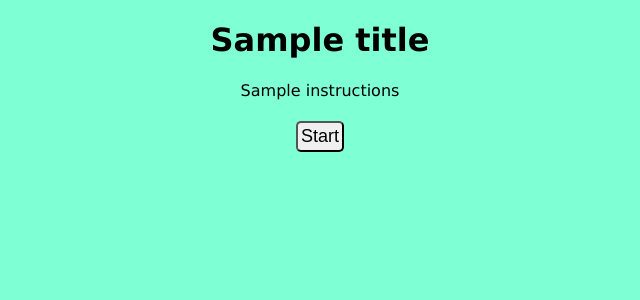
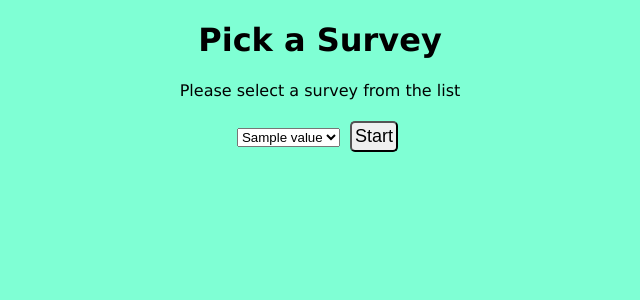
Before and after one commit to lauramoon/flask-survey, a Flask app: template templates/index.html in a window 1280 px wide. Shown: the top 300 px of the page, without its empty margins (320-960 px from the left). Run offline with Flask 2, Linux system fonts and the light colour scheme; the template is opened without the code that fills it: most values are stand-ins (such as "Sample title", 1, 10 or a date in 2020).

Commit message:
add sessions, survey selection, comments

```diff
--- a/app.py
+++ b/app.py
@@ -1,7 +1,7 @@
 from flask import Flask, request, render_template, redirect, jsonify
 from flask_debugtoolbar import DebugToolbarExtension
-from flask import flash
-from surveys import satisfaction_survey
+from flask import flash, session
+from surveys import surveys
 
 app = Flask(__name__)
 
@@ -14,38 +14,75 @@ counter = {0: 0}
 
 @app.route('/')
 def survey_start():
-    counter[0] = 0
-    del response[:]
-    title = satisfaction_survey.title
-    instructions = satisfaction_survey.instructions
-    return render_template("index.html", title=title, instructions=instructions)
+    """show survey selection form"""
+    return render_template("index.html", surveys=surveys)
+
+@app.route('/survey_info', methods=['POST'])
+def survey_info():
+    """get selected survey and store in flask session"""
+    session['survey_key'] = request.form["survey"]
+    return redirect('/start')
+
+@app.route('/start')
+def show_start():
+    """ show starting info for selected survey"""
+    survey_key = session.get('survey_key', 'none')
+    if survey_key != 'none':
+        title = surveys[survey_key].title
+        instructions = surveys[survey_key].instructions
+        return render_template("start.html", title=title, instructions=instructions)
+    else:
+        return render_template('index.html')
+
+@app.route('/start_survey', methods=['POST'])
+def track_survey():
+    """reset response list, redirect to first question"""
+    session['response'] = []
+    return redirect('questions/0')
 
 @app.route('/questions/<int:num>')
 def serve_question(num):
-    if num == counter[0]:
-        question_class = satisfaction_survey.questions[num]
-        question = question_class.question
-        choices = question_class.choices
-        return render_template("question.html", question=question, choices=choices)
+    """serve the next question in the survey"""
+    resp_count = len(session['response'])
+    survey = surveys[session['survey_key']]
+
+    # make sure that the question requested matches the one expected
+    if num == resp_count:
+        question_class = survey.questions[num]
+        return render_template("question.html", question=question_class, num=num)
     else:
-        if counter[0] >= len(satisfaction_survey.questions):
+        if resp_count >= len(survey.questions):
             flash('You have completed the survey. There are no more questions to answer')
             return redirect('/thankyou')
         else:
             flash('You are attempting at access an inaccessible question. Please answer the quesiton below.')
-            return redirect(f'/questions/{counter[0]}')
+            return redirect(f'/questions/{resp_count}')
 
 @app.route('/answer', methods=["POST"])
 def save_answer():
-    choice = request.form["choice"]
-    response.append(choice)
-    counter[0] += 1
+    """store the selected answer in the correct place in the the response list,
+    direct to next question or thank you page if complete"""
+    res = session['response']
+    survey = surveys[session['survey_key']]
+    num = int(request.form['num'])
+    ans = {'choice': request.form['choice']}
+    if 'text' in request.form:
+        ans['text'] = request.form['text']
 
-    if counter[0] >= len(satisfaction_survey.questions):
+    # if the 'back' button is used, previous question can be accessed
+    if len(res) == num:
+        res.append(ans)
+    else:
+        res[num] = ans
+    session['response'] = res
+
+    if len(res) >= len(survey.questions):
         return redirect('/thankyou')
     else:
-        return redirect(f'/questions/{counter[0]}')
+        return redirect(f'/questions/{len(res)}')
 
 @app.route('/thankyou')
 def thank_you_page():
-    return render_template('thankyou.html', response=response)
+    """show thank you page"""
+
+    return render_template('thankyou.html', questions=surveys[session['survey_key']].questions)
--- a/static/app.css
+++ b/static/app.css
@@ -6,7 +6,7 @@ body {
 }
 
 .main-content {
-    max-width: 500px;
+    max-width: 600px;
     margin: auto;
     text-align: center;
 }
@@ -23,3 +23,11 @@ body {
     border-radius: 5px;
     border: 2px solid #707070;
 }
+
+.question-list {
+    text-align: left;
+}
+
+.list-item {
+    padding-top: 8px;
+}
--- a/templates/index.html
+++ b/templates/index.html
@@ -5,7 +5,14 @@ Satisfaction Survey
 {% endblock%}
 
 {% block content %}
-    <h1>{{title}}</h1>
-    <p>{{instructions}}</p>
-    <a href="/questions/0"><button class='form-element'>Start</button></a>
+<h1>Pick a Survey</h1>
+<p>Please select a survey from the list</p>
+<form action="/survey_info" method="POST">
+    <select name="survey" id="survey_choice">
+        {% for key, value in surveys.items() %}
+        <option value="{{key}}">{{value.title}}</option>
+        {% endfor %}
+    </select>
+    <button class='form-element'>Start</button>
+</form>
 {% endblock %}
```
Also changed, not shown: templates/question.html (+6 -2 lines), templates/start.html (added, +13 -0 lines), templates/thankyou.html (+11 -1 lines).
